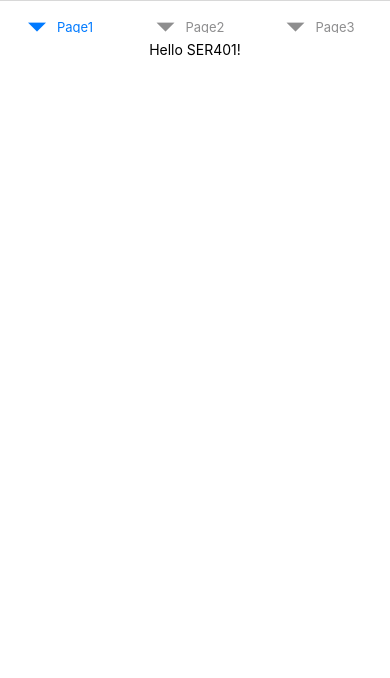
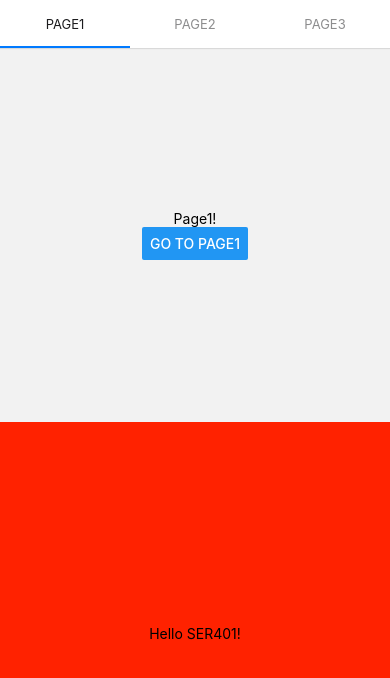
Before and after one commit to amansharma96/SER401Team15, a React Native app in the folder EmergencyDataCollectionApp/: screen / in a window 390 px wide. Shown: the top 678 px of the page. Built offline with nearby package versions, Linux system fonts and the light colour scheme.

Commit message:
Changed the tab type

```diff
--- a/EmergencyDataCollectionApp/App.js
+++ b/EmergencyDataCollectionApp/App.js
@@ -5,21 +5,22 @@ import { NavigationContainer } from '@react-navigation/native';
 
 export default function App() {
   return (
-    <SafeAreaView>
-      <NavigationBar></NavigationBar>
+    <NavigationContainer>
+    <NavigationBar></NavigationBar>
       <View style={styles.container}>
         <Text>Hello SER401!</Text>
         <StatusBar style="auto" />
       </View>
-    </SafeAreaView>
+    </NavigationContainer>
   );
 }
 
 const styles = StyleSheet.create({
   container: {
     flex: 1,
-    backgroundColor: '#fff',
+    backgroundColor: '#ff2200',
     alignItems: 'center',
     justifyContent: 'center',
+    marginTop:StatusBar.currentHeight,
   },
 });
--- a/EmergencyDataCollectionApp/components/navigation/NavigationBar.js
+++ b/EmergencyDataCollectionApp/components/navigation/NavigationBar.js
@@ -1,12 +1,17 @@
 import * as React from 'react';
-import { Text, View } from 'react-native';
+import { Text, View, Button } from 'react-native';
 import { NavigationContainer } from '@react-navigation/native';
-import { createBottomTabNavigator } from '@react-navigation/bottom-tabs';
+import { createMaterialTopTabNavigator } from '@react-navigation/material-top-tabs';
+import Ionicons from 'react-native-vector-icons/Ionicons';
 
 function Page1() {
   return (
     <View style={{ flex: 1, justifyContent: 'center', alignItems: 'center', }}>
       <Text>Page1!</Text>
+      <Button
+        title="Go to Page1"
+        onPress={() => navigation.navigate('App')}// Change this to the correct page to navigate to
+      />
     </View>
   );
 }
@@ -15,6 +20,10 @@ function Page2() {
   return (
     <View style={{ flex: 1, justifyContent: 'center', alignItems: 'center' }}>
       <Text>Page2!</Text>
+      <Button
+           title="Go to Page1"
+           onPress={() => navigation.navigate('App')}// Change this to the correct page to navigate to
+           />
     </View>
   );
 }
@@ -23,21 +32,23 @@ function Page3() {
     return (
       <View style={{ flex: 1, justifyContent: 'center', alignItems: 'center' }}>
         <Text>Page3!</Text>
+        <Button
+            title="Go to Page1"
+            onPress={() => navigation.navigate('App')} // Change this to the correct page to navigate to
+            />
       </View>
     );
   }
 
-const Tab = createBottomTabNavigator();
+const Tab = createMaterialTopTabNavigator();
 
 function NavigationBar() {
     return (
-    <NavigationContainer>
         <Tab.Navigator>
             <Tab.Screen name="Page1" component={Page1} />
             <Tab.Screen name="Page2" component={Page2} />
             <Tab.Screen name="Page3" component={Page3} />
         </Tab.Navigator>
-    </NavigationContainer>
         );
 }
 
--- a/EmergencyDataCollectionApp/package.json
+++ b/EmergencyDataCollectionApp/package.json
@@ -12,11 +12,12 @@
     "@react-navigation/bottom-tabs": "^6.5.11",
     "@react-navigation/material-top-tabs": "^6.6.5",
     "@react-navigation/native": "^6.1.9",
+    "@react-navigation/native-stack": "^6.9.16",
     "expo": "^49.0.16",
     "expo-status-bar": "~1.6.0",
     "react": "18.2.0",
     "react-native": "0.72.6",
-    "react-native-pager-view": "^6.2.0",
+    "react-native-pager-view": "6.2.0",
     "react-native-safe-area-context": "4.6.3",
     "react-native-screens": "~3.22.0",
     "react-native-tab-view": "^3.5.2"
```
Also changed, not shown: 1 other file (tests, documents, lock files or other folders). Lines whose indentation alone changed are shown as unchanged.
